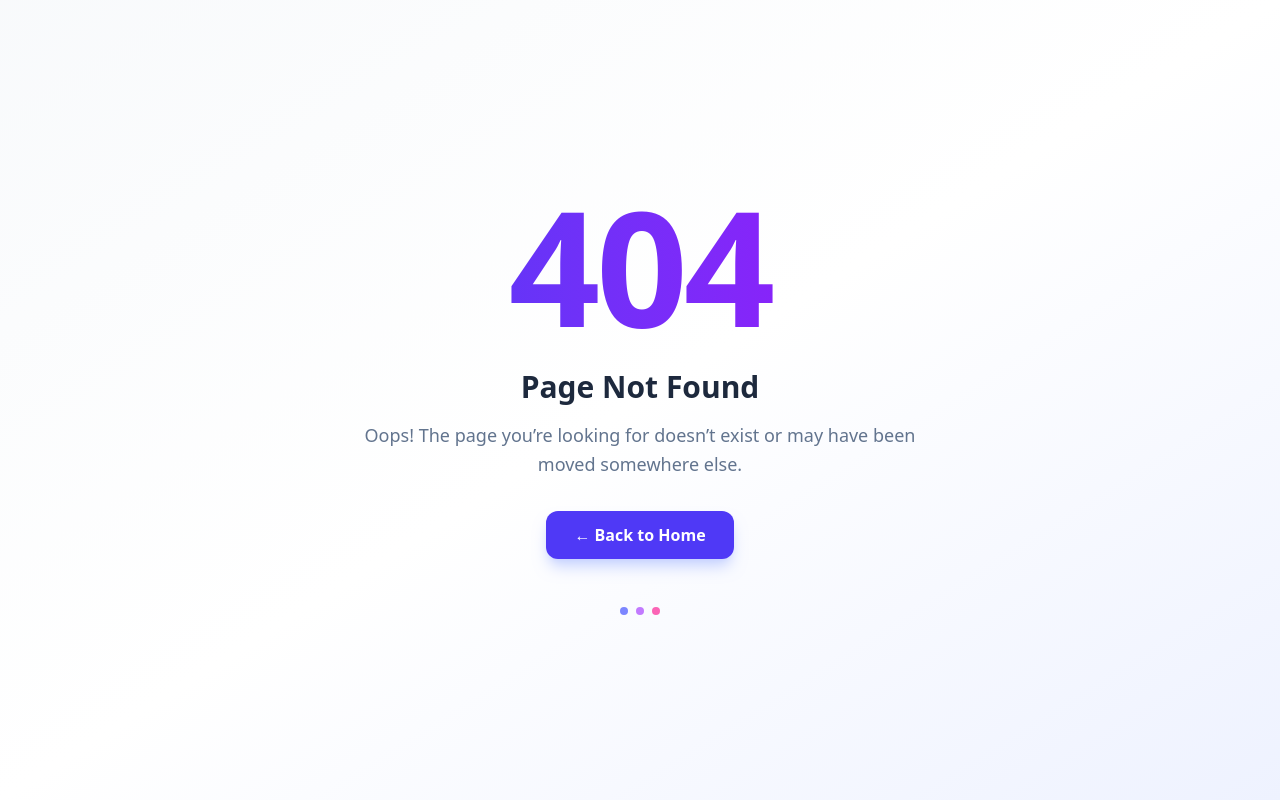
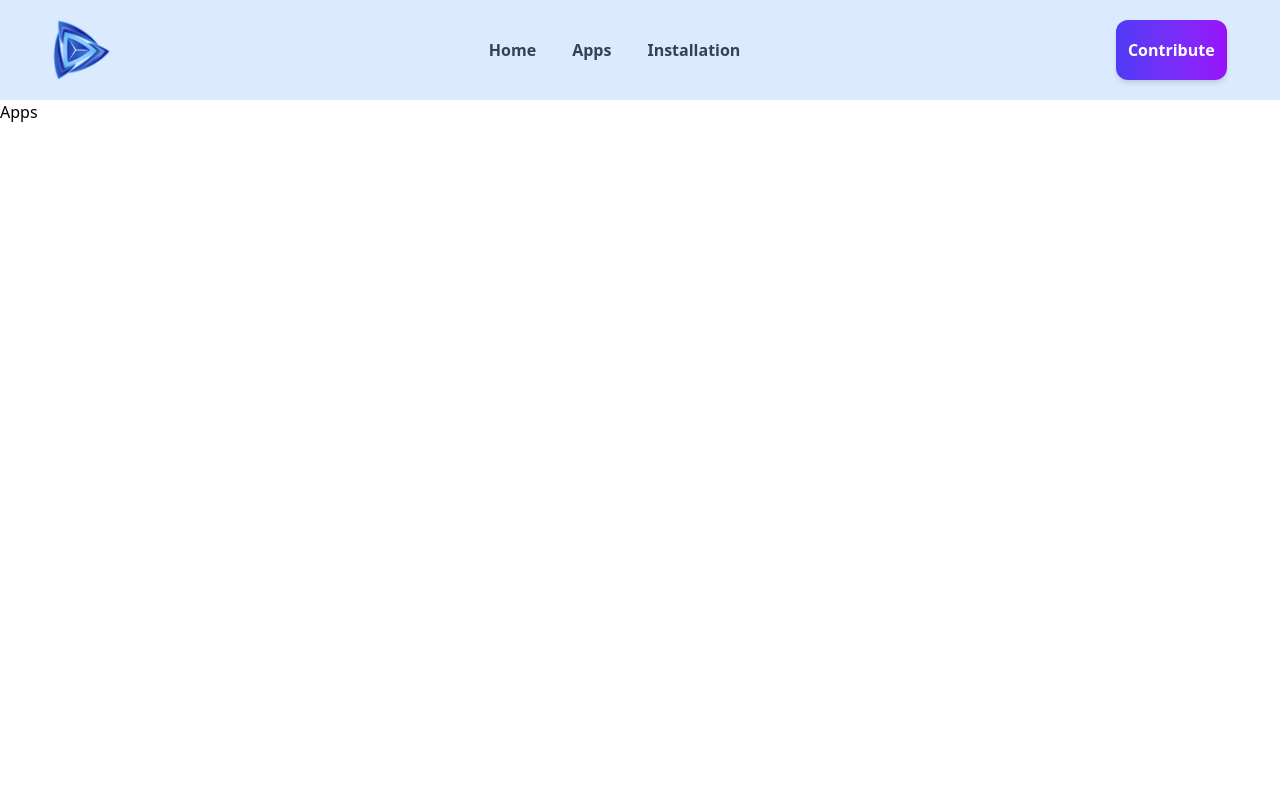
Before and after one commit to Wazida-in-code/Nice-app, a Next.js app: page /apps in a window 1280 px wide. Before the commit this address had no page. Built offline with nearby package versions, Linux system fonts and the light colour scheme.

Commit message:
Added:Navbar

```diff
--- /dev/null
+++ b/src/app/apps/components/Navbar.tsx
@@ -0,0 +1,24 @@
+import Image from 'next/image';
+import logo from "@/assets/logo.png"
+import Link from 'next/link';
+
+const Navbar = () => {
+    return (
+        <div>
+            <div className='bg-blue-100 py-5'>
+                <nav className='w-11/12 mx-auto flex justify-between'>
+                    <Image src={logo} alt='logo' width={60} height={60} />
+
+                    <ul className='flex items-center gap-1'>
+                        <li> <Link href="/" className="px-4 py-2 rounded-lg font-bold text-gray-700 hover:text-primary hover:bg-blue-200 transition-all duration-300" > Home </Link></li>
+                        <li> <Link href="/apps" className="px-4 py-2 rounded-lg font-bold text-gray-700 hover:text-primary hover:bg-blue-200 transition-all duration-300" > Apps </Link> </li>
+                        <li> <Link href="/installation" className="px-4 py-2 rounded-lg font-bold text-gray-700 hover:text-primary hover:bg-blue-200 transition-all duration-300" > Installation </Link> </li>
+                    </ul>
+                    <button className="px-3 py-1 rounded-xl bg-gradient-to-r from-indigo-600 to-purple-600 text-white font-semibold shadow-md hover:shadow-lg hover:scale-105 transition-all duration-300"> Contribute </button>
+                </nav>
+            </div>
+        </div>
+    );
+};
+
+export default Navbar;
--- /dev/null
+++ b/src/app/apps/page.tsx
@@ -0,0 +1,11 @@
+import React from 'react';
+
+const AppPage = () => {
+    return (
+        <div>
+            <h2>Apps</h2>
+        </div>
+    );
+};
+
+export default AppPage;
--- /dev/null
+++ b/src/app/installation/page.tsx
@@ -0,0 +1,11 @@
+import React from 'react';
+
+const InstallationPage = () => {
+    return (
+        <div>
+            Installation
+        </div>
+    );
+};
+
+export default InstallationPage;
--- a/src/app/layout.tsx
+++ b/src/app/layout.tsx
@@ -1,6 +1,7 @@
 import type { Metadata } from "next";
 import { Geist, Geist_Mono } from "next/font/google";
 import "./globals.css";
+import Navbar from "./apps/components/Navbar";
 
 const geistSans = Geist({
   variable: "--font-geist-sans",
@@ -23,7 +24,10 @@ export default function RootLayout({ children }: LayoutProps<"/">) {
       lang="en"
       className={`${geistSans.variable} ${geistMono.variable} h-full antialiased`}
     >
-      <body className="min-h-full flex flex-col">{children}</body>
+      <body className="min-h-full flex flex-col">
+        <Navbar />
+        {children}
+        </body>
     </html>
   );
 }
```
Also changed, not shown: src/assets/logo.png (added).
